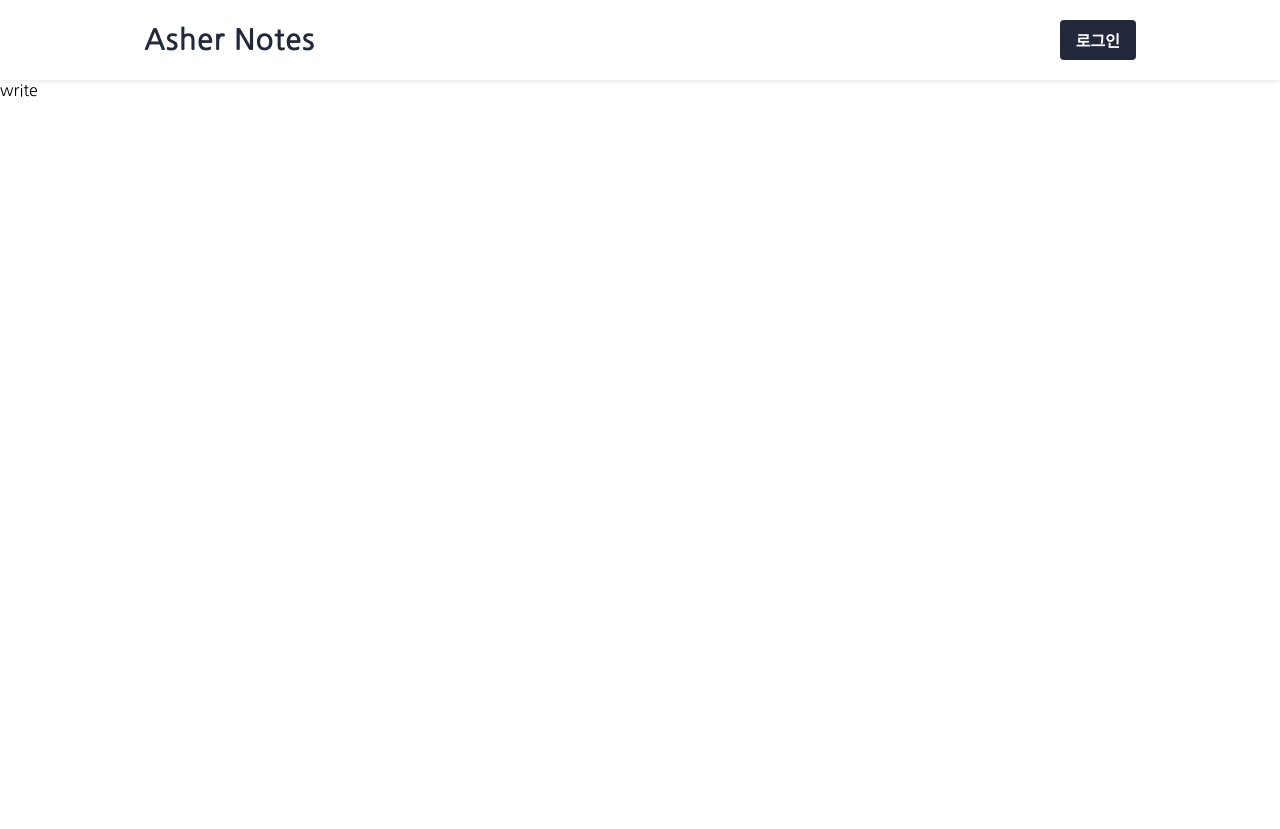
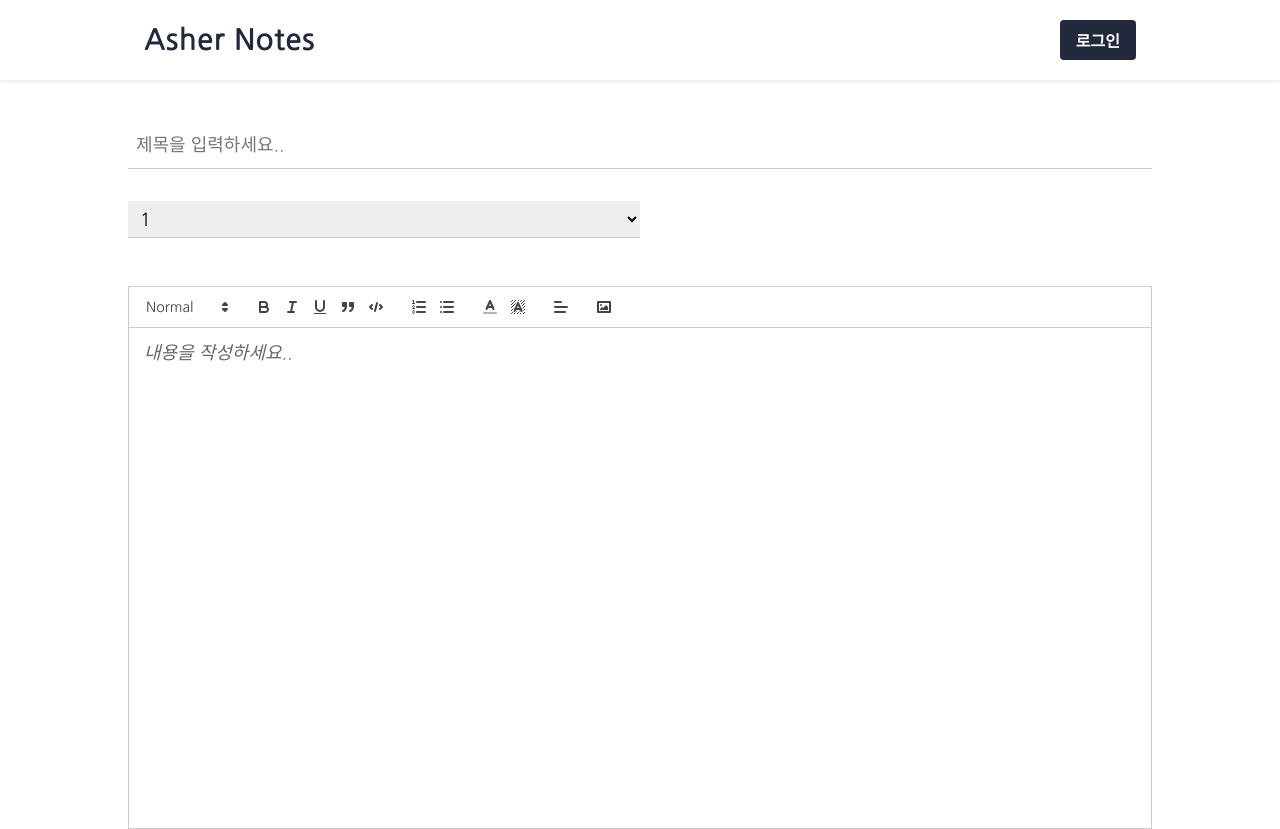
Before and after one commit to ParkAsher/AsherNotes, a React (Create React App) app in the folder client/: page /write in a window 1280 px wide. Before the commit the page ends 800 px from the top, so only its background shows below. Built offline with nearby package versions, Linux system fonts and the light colour scheme.

Commit message:
Editor component

```diff
--- a/client/package.json
+++ b/client/package.json
@@ -8,7 +8,9 @@
         "@testing-library/react": "^13.4.0",
         "@testing-library/user-event": "^13.5.0",
         "axios": "^1.1.3",
+        "highlight.js": "^11.6.0",
         "http-proxy-middleware": "^2.0.6",
+        "quill": "^1.3.7",
         "react": "^18.2.0",
         "react-cookie": "^4.1.1",
         "react-dom": "^18.2.0",
--- a/client/public/index.html
+++ b/client/public/index.html
@@ -32,13 +32,6 @@
             rel="stylesheet"
         />
 
-        <link rel="preconnect" href="https://fonts.googleapis.com" />
-        <link rel="preconnect" href="https://fonts.gstatic.com" crossorigin />
-        <link
-            href="https://fonts.googleapis.com/css2?family=Jua&display=swap"
-            rel="stylesheet"
-        />
-
         <title>Asher Notes</title>
     </head>
     <body>
--- /dev/null
+++ b/client/src/assets/EditorStyle.js
@@ -0,0 +1,38 @@
+import styled from "styled-components";
+
+const QuillWrapper = styled.div`
+    margin: 2rem 0;
+    padding: 0;
+
+    .ql-editor {
+        min-height: 500px;
+        font-size: 1.125rem;
+        line-height: 1.5;
+    }
+`;
+
+const TitleInput = styled.input`
+    margin: 2rem 0 1rem 0;
+    width: 100%;
+    font-size: 2rem;
+    outline: none;
+    border: none;
+    border-bottom: 1px solid #ccc;
+    padding: 0.5rem;
+
+    &::placeholder {
+        font-size: 1.125rem;
+    }
+`;
+
+const CategoryInput = styled.select`
+    margin: 1rem 0;
+    width: 50%;
+    font-size: 1.125rem;
+    outline: none;
+    border: none;
+    border-bottom: 1px solid #ccc;
+    padding: 0.5rem;
+`;
+
+export { QuillWrapper, TitleInput, CategoryInput };
--- /dev/null
+++ b/client/src/assets/WriteStyle.js
@@ -0,0 +1,17 @@
+import styled from "styled-components";
+
+const WriteWrap = styled.div`
+    width: 1024px;
+    margin: 0 auto;
+
+    @media (max-width: 1024px) {
+        width: 768px;
+    }
+
+    @media (max-width: 768px) {
+        width: 90%;
+    }
+
+`;
+
+export { WriteWrap };
--- /dev/null
+++ b/client/src/components/Editor.js
@@ -0,0 +1,81 @@
+import React, { useEffect, useRef, useState } from 'react'
+import Quill from 'quill';
+import 'quill/dist/quill.snow.css';
+import hljs from 'highlight.js';
+import 'highlight.js/styles/github-dark.css';
+
+/* assets */
+import { CategoryInput, QuillWrapper, TitleInput } from '../assets/EditorStyle.js';
+
+
+hljs.configure({
+    languages: ['javascript', 'ruby', 'python', 'rust'],
+})
+
+function Editor() {
+
+    const [Title, setTitle] = useState("");
+    const [Category, setCategory] = useState("");
+    const [Content, setContent] = useState("");
+
+    const quillElement = useRef(null);
+    const quillInstance = useRef(null);
+
+    useEffect(() => {
+
+        quillInstance.current = new Quill(quillElement.current, {
+            theme: 'snow',
+            placeholder: '내용을 작성하세요..',
+            modules: {
+                syntax: {
+                    highlight: text => hljs.highlightAuto(text).value,
+                },
+                toolbar: {
+
+                    container: [
+                        [{ 'header': [false, 1, 2, 3, 4, 5] }],
+                        ['bold', 'italic', 'underline', 'blockquote', 'code-block'],
+                        [{ 'list': 'ordered' }, { 'list': 'bullet' }],
+                        [{ 'color': [] }, { 'background': [] }],
+                        [{ 'align': [] }],
+                        ['image'],
+                    ],
+
+                },
+
+            },
+        });
+
+        const quill = quillInstance.current;
+        quill.on('text-change', (delta, oldDelta, source) => {
+            if (source === 'user') {
+                setContent(quill.root.innerHTML);
+            }
+        });
+
+    }, [])
+
+    const onChangeTitle = (e) => {
+        setTitle(e.target.value);
+    }
+
+    const onChangeCategory = (e) => {
+        setCategory(e.target.value);
+    }
+
+    return (
+        <>
+            <TitleInput placeholder='제목을 입력하세요..' value={Title} onChange={onChangeTitle} />
+            <CategoryInput onChange={onChangeCategory}>
+                <option value="1">1</option>
+                <option value="2">2</option>
+                <option value="3">3</option>
+            </CategoryInput>
+            <QuillWrapper>
+                <div ref={quillElement}></div>
+            </QuillWrapper>
+        </>
+    )
+}
+
+export default Editor
--- a/client/src/components/Write.js
+++ b/client/src/components/Write.js
@@ -1,8 +1,16 @@
 import React from 'react'
+
+/* component */
+import Editor from './Editor';
+
+/* assets */
+import { WriteWrap } from '../assets/WriteStyle';
 
 function Write() {
     return (
-        <div>write</div>
+        <WriteWrap>
+            <Editor />
+        </WriteWrap>
     )
 }
 
```
Also changed, not shown: 1 other file (tests, documents, lock files or other folders).
